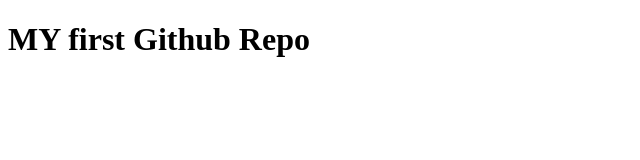
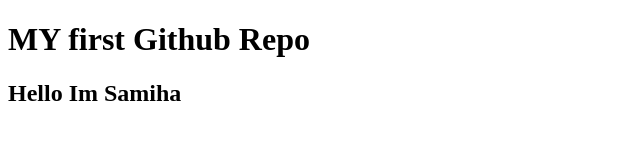
Before and after one commit to KhadizaSamiha/simple-website, a plain HTML site: page index.html in a window 1280 px wide. Shown: the whole page, without its empty margins (0-640 px from the left). Drawn offline with Linux system fonts and the light colour scheme.

Commit message:
added header

```diff
--- a/index.html
+++ b/index.html
@@ -8,5 +8,6 @@
 </head>
 <body>
     <h1>MY first Github Repo</h1>
+    <h2>Hello Im Samiha</h2>
 </body>
 </html>
```
